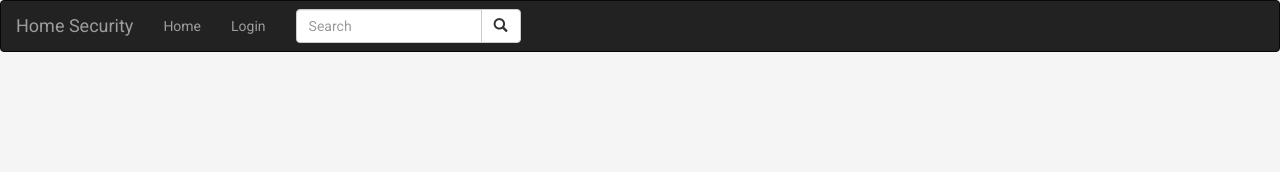
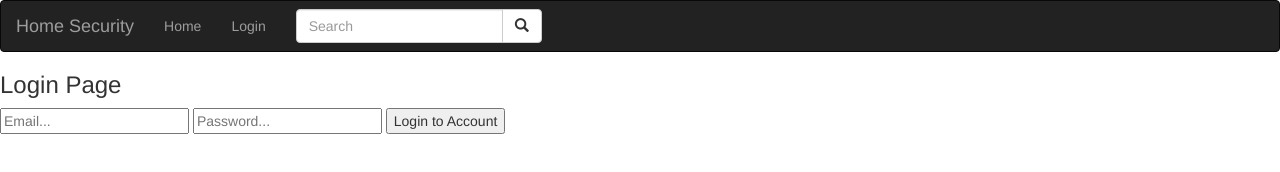
Before and after one commit to Perithian/perithian.github.io, a plain HTML site: page login.html in a window 1280 px wide. Drawn offline with nearby package versions, Linux system fonts and the light colour scheme.

Commit message:
Adding login buttons

```diff
--- a/login.html
+++ b/login.html
@@ -1,23 +1,20 @@
 <!DOCTYPE html>
 <html>
   <head>
-		<title>Dissertation Website</title>
+		<title>Dissertation Login</title>
 		<meta charset="utf-8">
 		<meta name="viewport" content="width=device-width, initial-scale=1">
-		<link rel="stylesheet" href="https://fonts.googleapis.com/css?family=Roboto|Varela+Round">
-		<link rel="stylesheet" href="https://fonts.googleapis.com/icon?family=Material+Icons">
-		<link rel="stylesheet" href="https://maxcdn.bootstrapcdn.com/font-awesome/4.7.0/css/font-awesome.min.css">
 		<link rel="stylesheet" href="https://maxcdn.bootstrapcdn.com/bootstrap/3.4.1/css/bootstrap.min.css">
 		<script src="https://ajax.googleapis.com/ajax/libs/jquery/3.4.1/jquery.min.js"></script>
 		<script src="https://maxcdn.bootstrapcdn.com/bootstrap/3.4.1/js/bootstrap.min.js"></script>
-		<link rel="stylesheet" type="text/css" href="tableStyle.css">
-		<script src="tableScript.js"></script>
+		<link rel="stylesheet" type="text/css" href="loginPanel.css">
+		<script src="loginPanel.js"></script>
 
 	</head>
 
 	<body>
-		<nav class="navbar navbar-inverse">
-  	<div class="container-fluid">
+<nav class="navbar navbar-inverse">
+  <div class="container-fluid">
     <div class="navbar-header">
       <a class="navbar-brand" href="#">Home Security</a>
     </div>
@@ -37,6 +34,14 @@
     </form>
   </div>
 </nav>
+
+<div class="main-div">
+	<h3>Login Page</h3>
+	<input type="email" placeholder="Email..."/>
+	<input type="password" placeholder="Password..." />
+
+	<button>Login to Account</button>
+</div>
 
 <!-- The core Firebase JS SDK is always required and must be listed first -->
 <script src="https://www.gstatic.com/firebasejs/7.7.0/firebase-app.js"></script>
```
